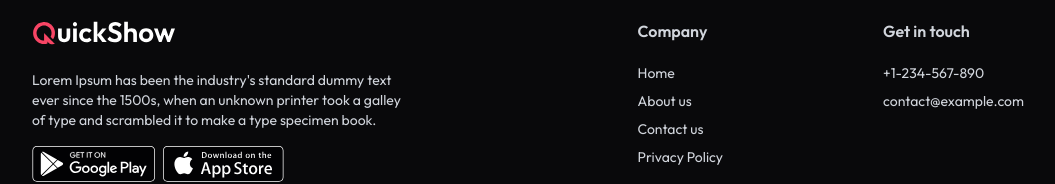
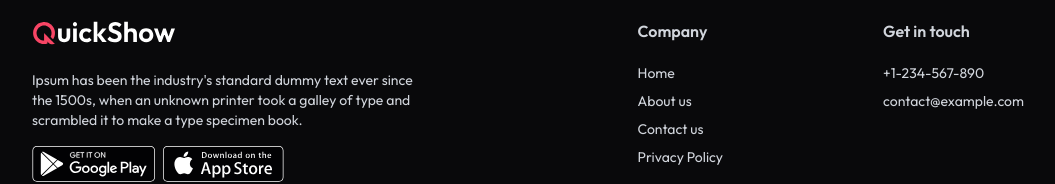
Before and after one commit to abdul-kadir1/QuickShowFrontend, a React (Vite) app: page / in a window 1280 px wide. Shown: the part 2843-3027 px from the top of the page, without its empty margins (112-1167 px from the left). Built offline with nearby package versions, Linux system fonts and the light colour scheme; no server answers.

Commit message:
Need to add actual text

```diff
--- a/src/components/Footer.jsx
+++ b/src/components/Footer.jsx
@@ -8,7 +8,7 @@ const Footer = () => {
         <div className="md:max-w-96">
           <img alt="logo" className="h-auto w-36" src={assets.logo} />
           <p className="mt-6 text-sm">
-            Lorem Ipsum has been the industry's standard dummy text ever since
+            Ipsum has been the industry's standard dummy text ever since
             the 1500s, when an unknown printer took a galley of type and
             scrambled it to make a type specimen book.
           </p>
```
